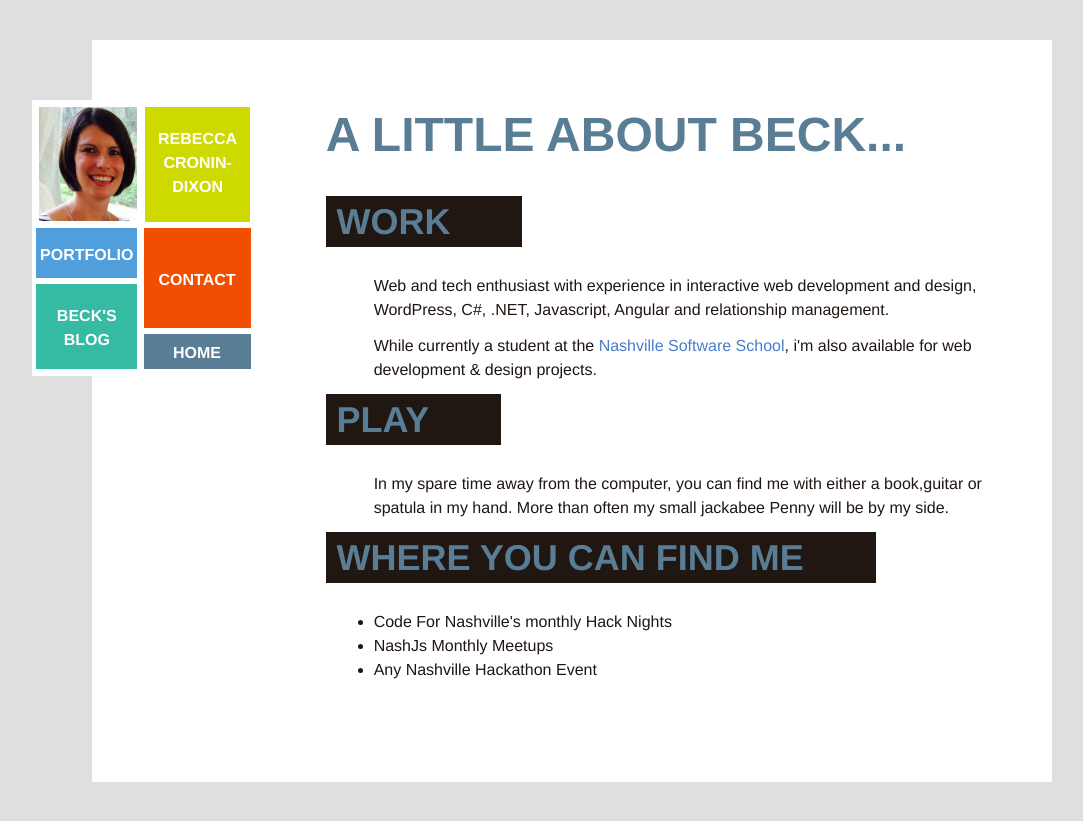
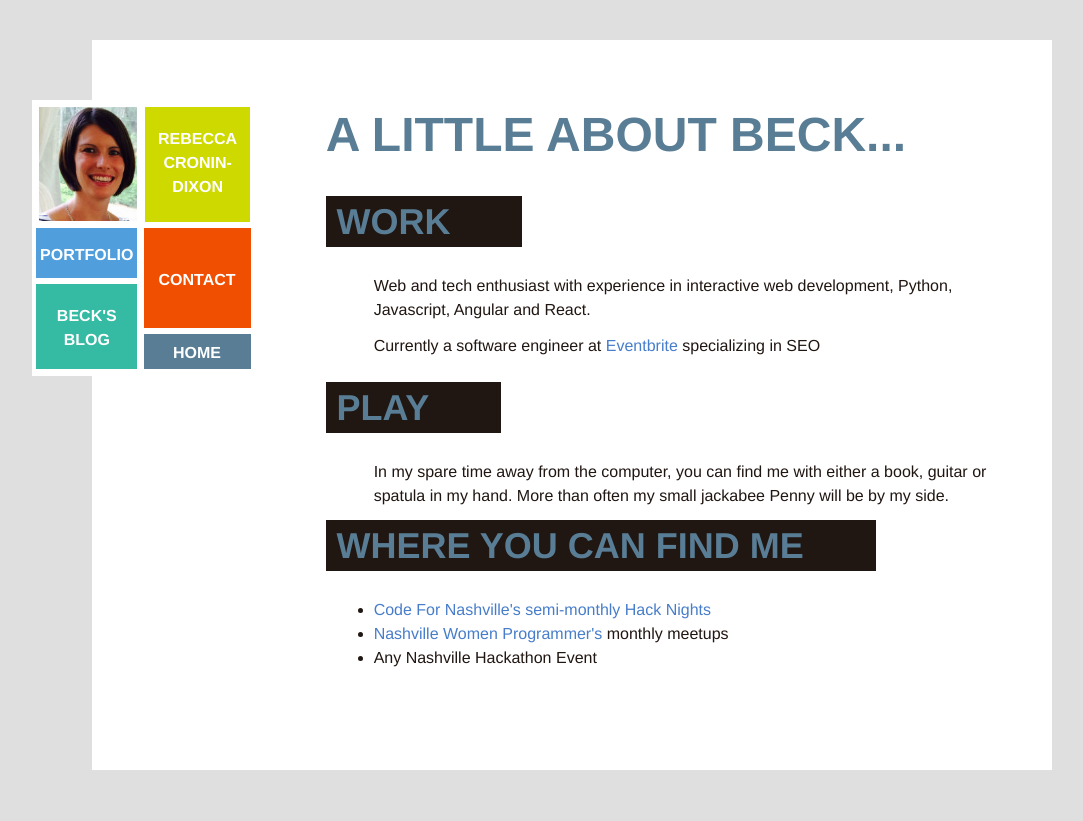
Before and after one commit to beck410/beck410.github.io, a Jekyll site: the page built from index.html, in a window 1280 px wide. Shown: the top 821 px of the page, without its empty margins (68-1151 px from the left). Built offline with Jekyll 4.4.1, drawn with Linux system fonts in a browser that asks for light colours; nearby versions of some CDN libraries; some web fonts are replaced.

Commit message:
updated bio

```diff
--- a/index.html
+++ b/index.html
@@ -6,16 +6,16 @@ permalink: /
 <div class="home cf">
 	<h1>A LITTLE ABOUT BECK...</h1>
 	<h2>WORK</h2>
-		<p>Web and tech enthusiast with experience in interactive web development and design, WordPress, C#, .NET, Javascript, Angular and relationship management.</p>
-		<p>While currently a student at the <a href={{site.nss}}>Nashville Software School</a>, i&apos;m also available for web development & design projects.</p>
+		<p>Web and tech enthusiast with experience in interactive web development, Python, Javascript, Angular and React.</p>
+		<p>Currently a software engineer at <a href="https://www.eventbrite.com">Eventbrite</a> specializing in SEO<p>
 
 	<h2>PLAY</h2>
-<p>In my spare time away from the computer, you can find me with either a book,guitar or spatula in my hand. More than often my small jackabee Penny will be by my side.</p>
+		<p>In my spare time away from the computer, you can find me with either a book, guitar or spatula in my hand. More than often my small jackabee Penny will be by my side.</p>
 
-<h2>WHERE YOU CAN FIND ME</h2>
-	<ul>
-    <li>Code For Nashville's monthly Hack Nights</li>
-    <li>NashJs Monthly Meetups</li>
-    <li>Any Nashville Hackathon Event</li>
-	</ul>
+	<h2>WHERE YOU CAN FIND ME</h2>
+		<ul>
+	    <li><a href="www.codefornashville.org">Code For Nashville's semi-monthly Hack Nights</li>
+	    <li><a href="http://nashvillewomenprogrammers.com/">Nashville Women Programmer's</a> monthly meetups</li>
+	    <li>Any Nashville Hackathon Event</li>
+		</ul>
 </div>
```
